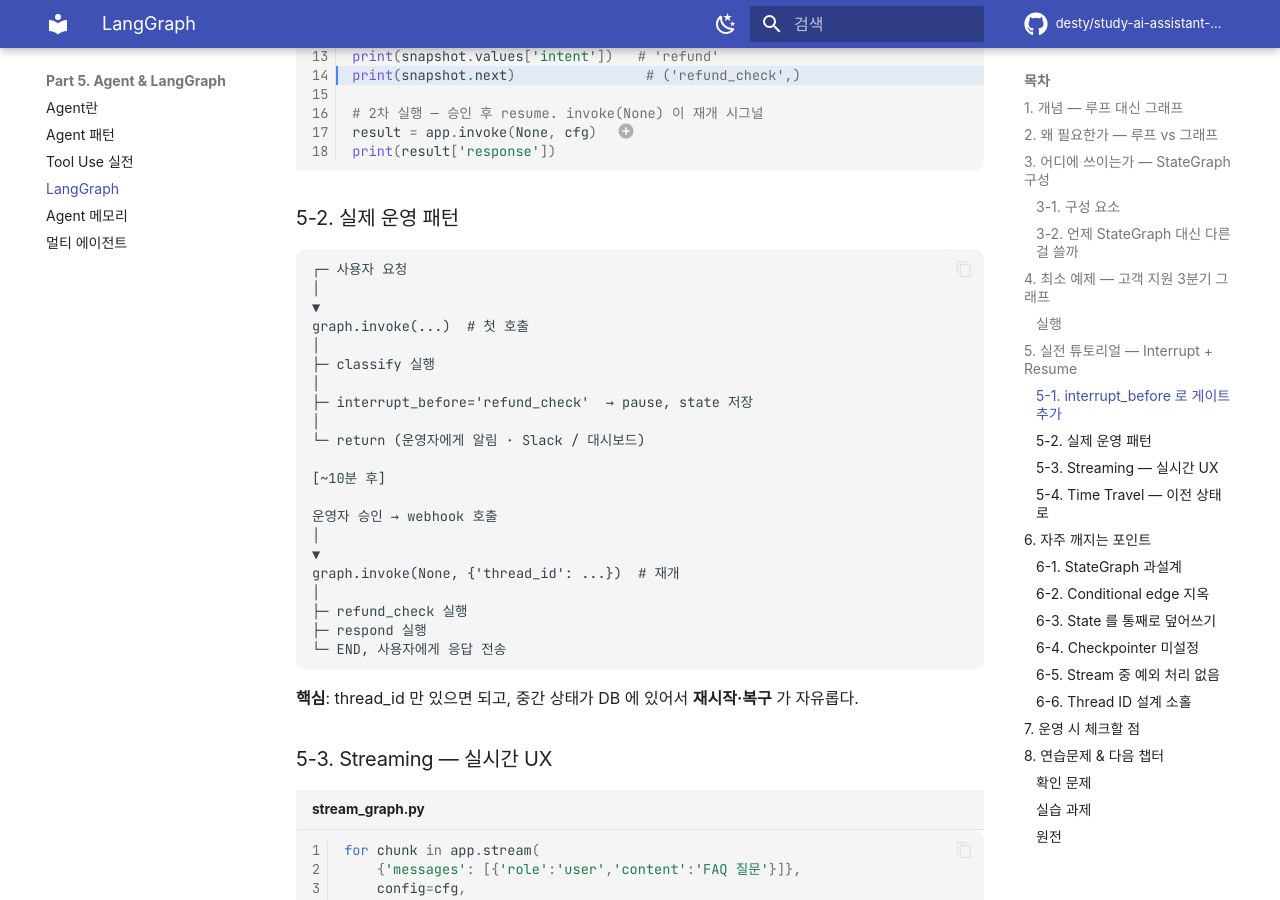
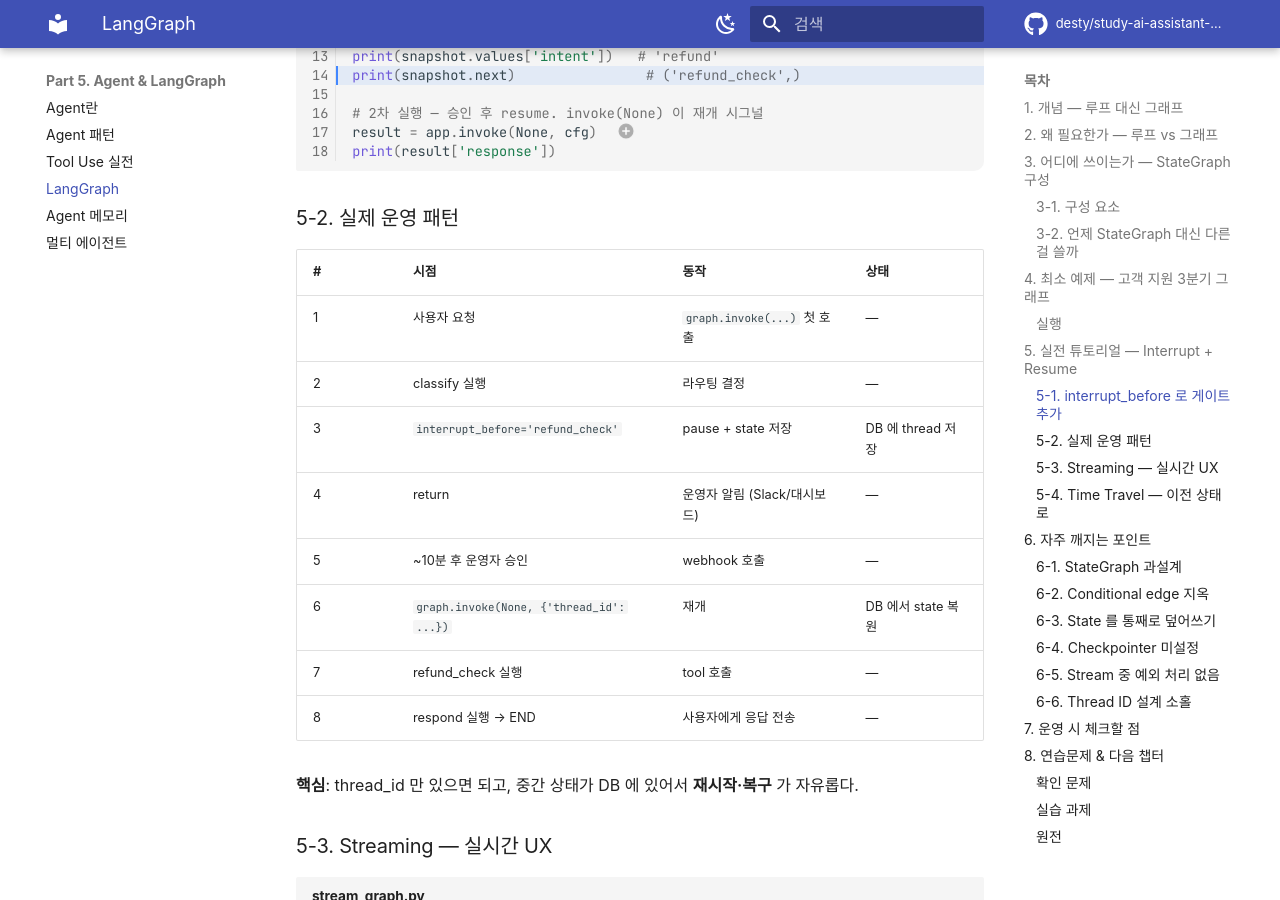
Before and after one commit to desty/study-ai-assistant-engineering, an MkDocs documentation site: the page built from docs/part5/23-langgraph.md, in a window 1280 px wide and 900 px high, scrolled down 4729 px. Built offline with MkDocs 1.6.1 and Material for MkDocs 9.7.7, drawn with Linux system fonts in a browser that asks for light colours; some web fonts are replaced; comment, search, counter and statistics services are not loaded.

Commit message:
Ch 23 §5-2 ASCII art → 표 변환 (CLAUDE.md ASCII 정렬 금지 규칙)
기계 검수 (Part 2~7 + 캡스톤) 에서 발견된 유일한 이슈.
- 8단계 템플릿 · abstract 블록 · light/dark 페어 · 다음 챕터 링크 모두 OK
- 노트북 ch23 재생성

Co-Authored-By: Claude Opus 4.7 (1M context) <noreply@anthropic.com>

````diff
--- a/docs/part5/23-langgraph.md
+++ b/docs/part5/23-langgraph.md
@@ -195,29 +195,16 @@ print(result['response'])
 
 ### 5-2. 실제 운영 패턴
 
-```
-┌─ 사용자 요청
-│
-▼
-graph.invoke(...)  # 첫 호출
-│
-├─ classify 실행
-│
-├─ interrupt_before='refund_check'  → pause, state 저장
-│
-└─ return (운영자에게 알림 · Slack / 대시보드)
-
-[~10분 후]
-
-운영자 승인 → webhook 호출
-│
-▼
-graph.invoke(None, {'thread_id': ...})  # 재개
-│
-├─ refund_check 실행
-├─ respond 실행
-└─ END, 사용자에게 응답 전송
-```
+| # | 시점 | 동작 | 상태 |
+|---|---|---|---|
+| 1 | 사용자 요청 | `graph.invoke(...)` 첫 호출 | — |
+| 2 | classify 실행 | 라우팅 결정 | — |
+| 3 | `interrupt_before='refund_check'` | pause + state 저장 | DB 에 thread 저장 |
+| 4 | return | 운영자 알림 (Slack/대시보드) | — |
+| 5 | ~10분 후 운영자 승인 | webhook 호출 | — |
+| 6 | `graph.invoke(None, {'thread_id': ...})` | 재개 | DB 에서 state 복원 |
+| 7 | refund_check 실행 | tool 호출 | — |
+| 8 | respond 실행 → END | 사용자에게 응답 전송 | — |
 
 **핵심**: thread_id 만 있으면 되고, 중간 상태가 DB 에 있어서 **재시작·복구** 가 자유롭다.
 
````
Also changed, not shown: 1 other file.
